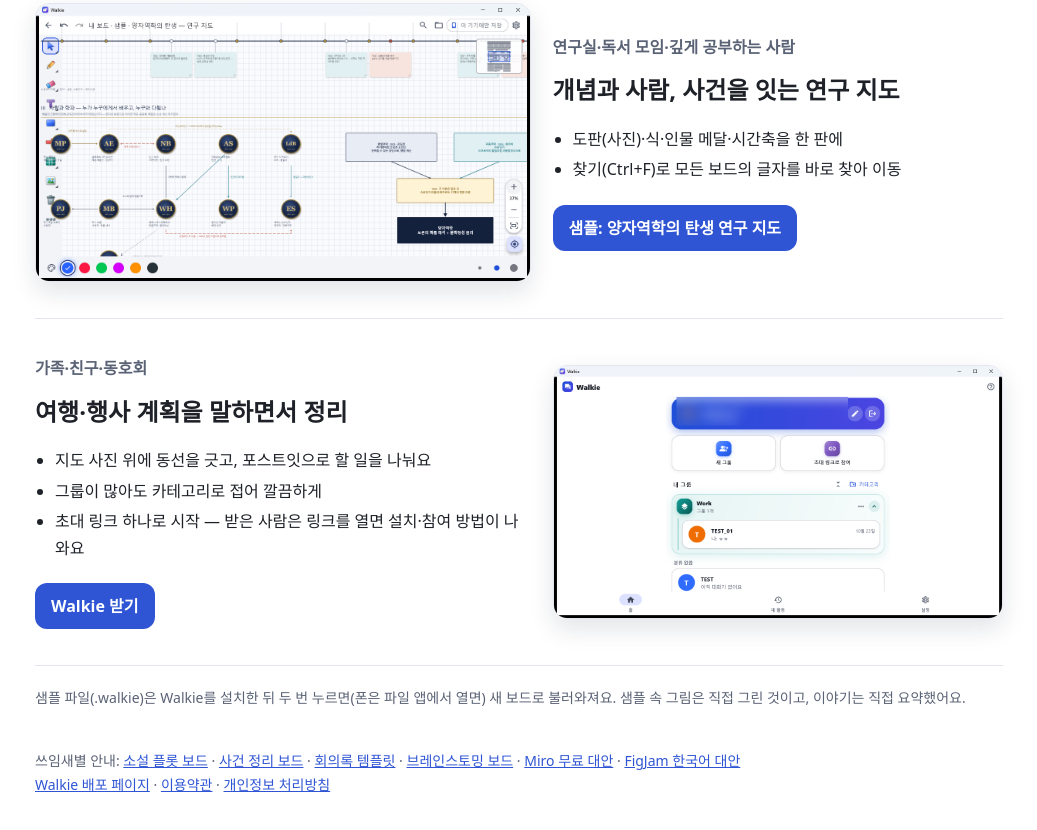
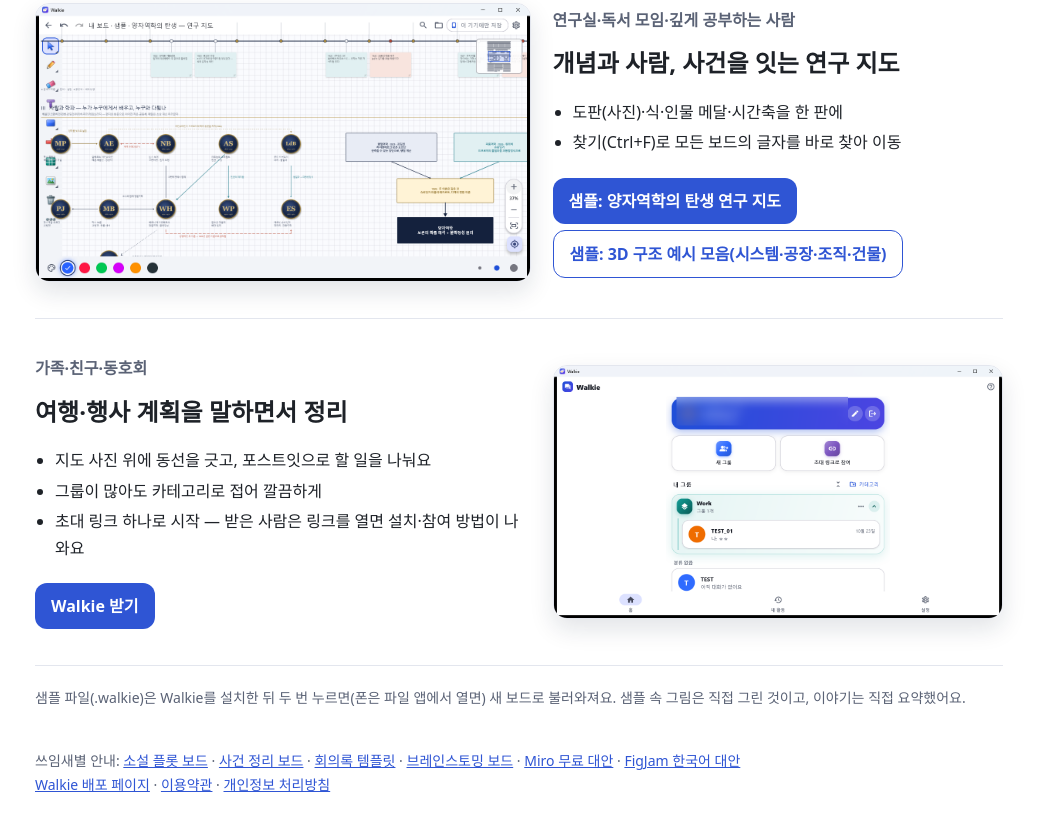
Before and after one commit to inhyeuk/walkie-releases, a plain HTML site: page docs/uses.html in a window 1280 px wide. Shown: the part 1394-2224 px from the top of the page, without its empty margins (121-1158 px from the left). Drawn offline with Linux system fonts and the light colour scheme.

Commit message:
배포 페이지: docs/uses.html (v1.0.249)

```diff
--- a/docs/uses.html
+++ b/docs/uses.html
@@ -106,6 +106,7 @@
           <li>찾기(Ctrl+F)로 모든 보드의 글자를 바로 찾아 이동</li>
         </ul>
         <a class="btn" href="samples/quantum.walkie" download>샘플: 양자역학의 탄생 연구 지도</a>
+        <a class="btn ghost" href="samples/scene3d.walkie" download>샘플: 3D 구조 예시 모음(시스템·공장·조직·건물)</a>
       </div>
     </div>
   </section>
```
